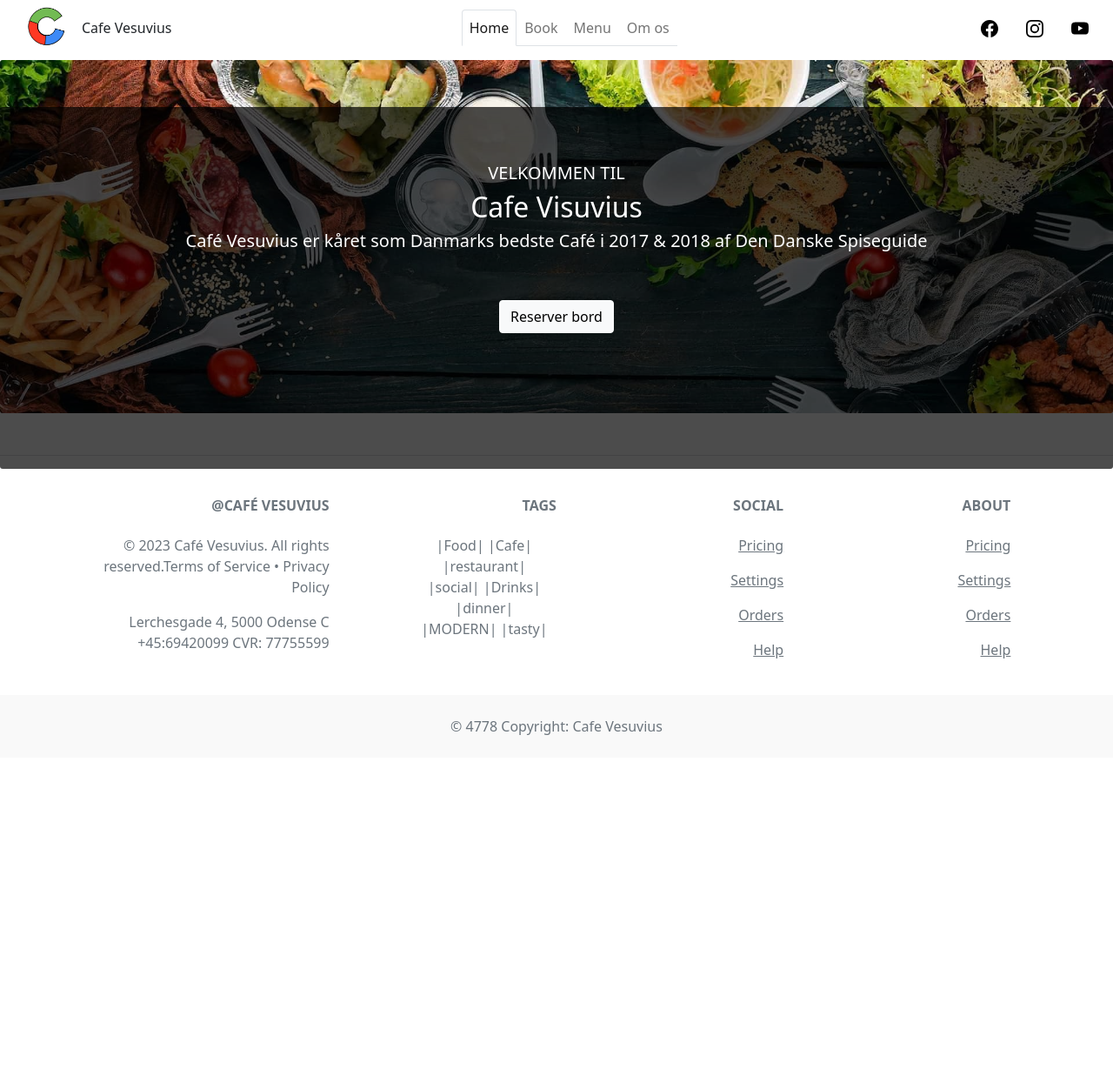
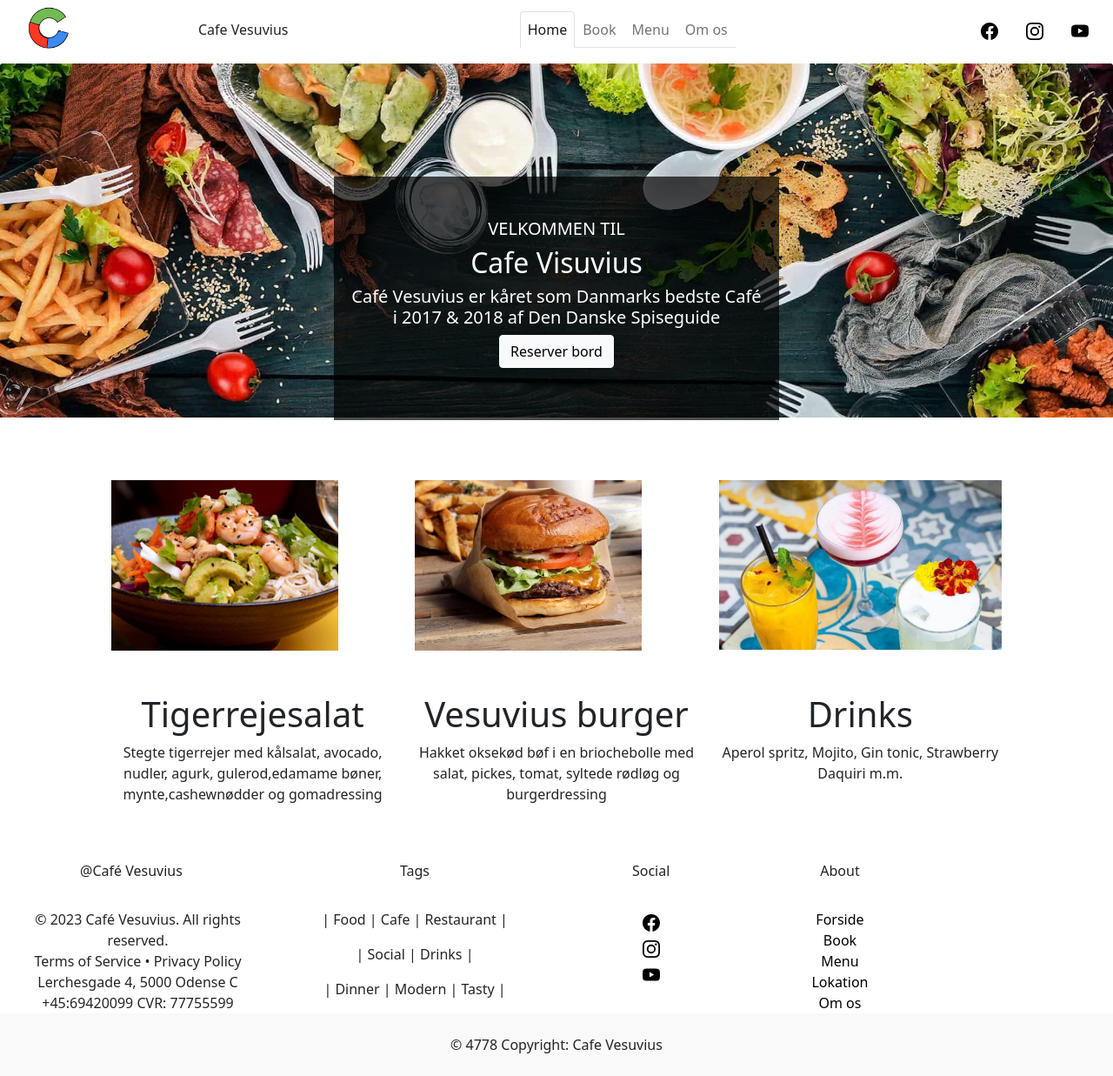
Before and after one commit to Fyz1408/CafeVesuvius, a plain HTML site: page CafeVesuvius/wwwroot/index.html in a window 1280 px wide. Shown: the part 5-1242 px from the top of the page at 87% size. Before the commit the page ends 876 px from the top, so only its background shows below. Drawn offline with Linux system fonts and the light colour scheme.

Commit message:
index page done(95%)

```diff
--- a/CafeVesuvius/obj/CafeVesuvius.csproj.nuget.dgspec.json
+++ b/CafeVesuvius/obj/CafeVesuvius.csproj.nuget.dgspec.json
@@ -11,7 +11,7 @@
         "projectName": "CafeVesuvius",
         "projectPath": "C:\\Users\\HFGF\\source\\repos\\Fyz1408\\CafeVesuvius\\CafeVesuvius\\CafeVesuvius.csproj",
         "packagesPath": "C:\\Users\\HFGF\\.nuget\\packages\\",
-        "outputPath": "C:\\Users\\HFGF\\Source\\Repos\\Fyz1408\\CafeVesuvius\\CafeVesuvius\\obj\\",
+        "outputPath": "C:\\Users\\HFGF\\source\\repos\\Fyz1408\\CafeVesuvius\\CafeVesuvius\\obj\\",
         "projectStyle": "PackageReference",
         "configFilePaths": [
           "C:\\Users\\HFGF\\AppData\\Roaming\\NuGet\\NuGet.Config",
--- a/CafeVesuvius/wwwroot/css/Fodder.css
+++ b/CafeVesuvius/wwwroot/css/Fodder.css
@@ -13,3 +13,38 @@ main {
     bottom: 40px;
     left: 0;
 }
+.ZeroTextDecoration {
+    text-decoration: none;
+    color: black;
+}
+.image {
+    position: relative;
+    width: 100%;
+}
+
+.container1 {
+    position: relative;
+
+}
+
+/* Bottom right text */
+.text-block1 {
+    position: absolute;
+    bottom: 5%;
+    right: 30%;
+    left: 30%;
+    top: 30%;
+    background-color: rgba(0, 0, 0, 0.7);
+    color: white;
+    padding-left: 20px;
+    padding-right: 20px;
+}
+.footer {
+    /*position: -webkit-sticky;
+    position: sticky;
+    bottom: 0;*/
+
+    /*padding: 50px;*/
+    /*font-size: 20px;*/
+
+}
--- a/CafeVesuvius/wwwroot/index.html
+++ b/CafeVesuvius/wwwroot/index.html
@@ -7,7 +7,8 @@
     <link href="css/bootstrap.min.css" rel="stylesheet" />
     <link href="css/bootstrap.rtl.css" rel="stylesheet" />
     <link href="css/bootstrap.rtl.min.css" rel="stylesheet" />
-
+    <script src="js/bootstrap.min.js"></script>
+    <link href="css/Fodder.css" rel="stylesheet" />
     <!--<a href="css/bootstrap.css.map">css/bootstrap.css.map</a>
     <a href="css/bootstrap.min.css.map">css/bootstrap.min.css.map</a>
     <a href="css/bootstrap.rtl.css.map">css/bootstrap.rtl.css.map</a>
@@ -19,7 +20,7 @@
     <nav class="navbar navbar-expand-sm bg-transparent navbar-light">
         <div class="container-fluid ">
             <a class="navbar-brand" href="index.html">
-                <img src="IMG/Cafe Visuvius Hjemmeside icon 1.PNG" style="width:50px;" class="rounded-pill" />
+                <img src="IMG/Icon/Cafe Visuvius Hjemmeside icon 1.PNG" style="width:30%;" class="rounded-pill" />
 
             </a>
             <p class="pt-3" href="index.html">Cafe Vesuvius</p>
@@ -38,123 +39,130 @@
                 </li>
             </ul>
             <a class="navbar-brand" href="https://da-dk.facebook.com/">
-                <img src="IMG/facebook.svg" style="width:20px;" />
+                <img src="IMG/Icon/facebook.svg" style="width:20px;" />
             </a>
             <a class="navbar-brand" href="https://www.instagram.com/">
-                <img src="IMG/instagram.svg" style="width:20px;" />
+                <img src="IMG/Icon/instagram.svg" style="width:20px;" />
             </a>
             <a class="navbar-brand" href="https://www.youtube.com/?hl=da&gl=DK">
-                <img src="IMG/youtube.svg" style="width:20px;" />
+                <img src="IMG/Icon/youtube.svg" style="width:20px;" />
             </a>
 
         </div>
     </nav>
-    <div class="row">
-        <div class="col-12">
-            <img class="img-fluid card-img" src="IMG/restaurant food Img 2-1.jpg" alt="Error Missing Img" />
-            <div class="card-img-overlay text-center " style="margin:10% 0% 20% 0%; color: white; background-color: rgba(0, 0, 0, 0.7)">
-                <!--<p class="card-text text-center">I'm text that has a background image!</p>-->
 
-                <div class="centered mt-5 "> <h5>VELKOMMEN TIL</h5>    </div>
+    <div class="container1">
+        <img class="img-fluid card-img pb-4" src="IMG/restaurant food Img 2-1.jpg" alt="Error Missing Img" />
+        <div class="text-block1 text-center">
+            <div class="centered mt-5 "> <h5>VELKOMMEN TIL</h5></div>
             <div class="centered"><h2>Cafe Visuvius</h2> </div>
             <div class="centered"><h5>Café Vesuvius er kåret som Danmarks bedste Café i 2017 & 2018 af Den Danske Spiseguide</h5> </div>
-                <button type="button" class="btn btn-light mt-5">Reserver bord</button>
+            <button type="button" class="btn btn-light ">Reserver bord</button>
+        </div>
+    </div>
+
+    <div class="container-fluid mt-5 mb-4 " style="padding: 0% 10% 0% 10% ">
+        <div class="row">
+            <div class="col-4">
+                <img class="img-fluid" style="max-height:80%;" src="IMG/Restaurant Items/Tigerrejesalat.jpg" />
+            </div>
+            <div class="col-4">
+                <img class="img-fluid" style="max-height:80%;" src="IMG/Restaurant Items/Hjemmelavet-Burger-Shack-Burger-1.webp" />
+            </div>
+            <div class="col-4">
+                <img class="img-fluid" style="max-height:80%;" src="IMG/Restaurant Items/llama-drinks-1000x600.jpg" />
+            </div>
+        </div>
+        <div class="row text-center">
+            <div class="col-4">
+
+                <h1>Tigerrejesalat</h1>
+            </div>
+            <div class="col-4">
+                <h1>Vesuvius burger</h1>
+            </div>
+            <div class="col-4">
+                <h1>Drinks</h1>
+            </div>
+        </div>
+        <div class="row text-center">
+            <div class="col-4">
+                <p>Stegte tigerrejer med kålsalat, avocado, nudler, agurk, gulerod,edamame bøner, mynte,cashewnødder og gomadressing</p>
+            </div>
+            <div class="col-4">
+                <p>Hakket oksekød bøf i en briochebolle med salat, pickes, tomat, syltede rødløg og burgerdressing</p>
+            </div>
+            <div class="col-4">
+                <p>Aperol spritz, Mojito, Gin tonic, Strawberry Daquiri m.m.</p>
+            </div>
         </div>
 
     </div>
-    </div>
 
 
+    <footer class="bg-white sticky footer">
+        <!--style="background-color: rgb(0, 0, 0);-->
 
-
-    <footer class="text-center text-lg-start bg-white text-muted">
-
-        <section class="d-flex justify-content-center justify-content-lg-between p-4 border-bottom">
-
-
-        </section>
-        <!-- Section: Social media -->
-        <!-- Section: Links  -->
-        <section class="">
-            <div class="container text-center text-md-start mt-5">
-                <!-- Grid row -->
+        <div class="row mt-5 text-center">
+            <div class="col-3">
+                <p>@Café Vesuvius</p>
+            </div>
+            <div class="col-3">
+                <p>Tags</p>
+            </div>
+            <div class="col-2">
+                <p>Social</p>
+            </div>
+            <div class="col-2">
+                <p>About</p>
+            </div>
+        </div>
         <div class="row mt-3">
-                    <!-- Grid column -->
-                    <div class="col-md-3 col-lg-4 col-xl-3 mx-auto mb-4">
-                        <!-- Content -->
-                        <h6 class="text-uppercase fw-bold mb-4">
-                            <i class="fas fa-gem me-3 text-secondary"></i>@Café Vesuvius
-                        </h6>
-                        <p>
-                            © 2023 Café Vesuvius.  All rights reserved.Terms of Service   •   Privacy Policy
+            <div class="col-3 text-center">
+                <p style="margin:0% 0% 0% 5%;">
+                    © 2023 Café Vesuvius.  All rights reserved.
                 </p>
-                        <p>
+                <p style="margin:0% 0% 0% 5%;">
+                    Terms of Service   •   Privacy Policy
                     Lerchesgade 4, 5000 Odense C +45:69420099 CVR: 77755599
                 </p>
             </div>
-                    <!-- Grid column -->
-                    <!-- Grid column -->
-                    <div class="col-md-2 col-lg-2 col-xl-2 mx-auto mb-4">
-                        <!-- Links -->
-
-                        <h6 class="text-uppercase fw-bold mb-4">
-                            Tags
-                        </h6>
-
-
-                        <p class="text-center m-2">|Food|   |Cafe|  |restaurant|    |social|     |Drinks|    |dinner|    |MODERN|    |tasty|</p>
-
-
-                    </div>
-                    <!-- Grid column -->
-                    <!-- Grid column -->
-                    <div class="col-md-3 col-lg-2 col-xl-2 mx-auto mb-4">
-                        <!-- Links -->
-                        <h6 class="text-uppercase fw-bold mb-4">
-                            Social
-                        </h6>
-                        <p>
-                            <a href="#!" class="text-reset">Pricing</a>
+            <div class="col-3 text-center">
+                <p class="">
+                    | Food  | Cafe | Restaurant |
                 </p>
-                        <p>
-                            <a href="#!" class="text-reset">Settings</a>
+                <p class="">
+                    | Social | Drinks |
                 </p>
-                        <p>
-                            <a href="#!" class="text-reset">Orders</a>
-                        </p>
-                        <p>
-                            <a href="#!" class="text-reset">Help</a>
+                <p class="">
+                    | Dinner | Modern | Tasty |
                 </p>
             </div>
+            <div class="col-2 text-center">
+                <a class="navbar-brand" href="https://da-dk.facebook.com/">
+                    <img src="IMG/Icon/facebook.svg" style="width:20px;" /><br>
 
-                    <div class="col-md-3 col-lg-2 col-xl-2 mx-auto mb-4">
-                        <!-- Links -->
-                        <h6 class="text-uppercase fw-bold mb-4">
-                            About
-                        </h6>
-                        <p>
-                            <a href="#!" class="text-reset">Pricing</a>
-                        </p>
-                        <p>
-                            <a href="#!" class="text-reset">Settings</a>
-                        </p>
-                        <p>
-                            <a href="#!" class="text-reset">Orders</a>
-                        </p>
-                        <p>
-                            <a href="#!" class="text-reset">Help</a>
-                        </p>
+                </a>
+                <a class="navbar-brand" href="https://www.instagram.com/">
+                    <img src="IMG/Icon/instagram.svg" style="width:20px;" /><br>
+                </a>
+                <a class="navbar-brand" href="https://www.youtube.com/?hl=da&gl=DK">
+                    <img src="IMG/Icon/youtube.svg" style="width:20px;" /><br>
+                </a>
+            </div>
+            <div class="col-2 text-center ">
+
+                <a class="ZeroTextDecoration" href="index.html">Forside</a><br>
+                <a class="ZeroTextDecoration" href="#">Book</a><br>
+                <a class="ZeroTextDecoration" href="#">Menu</a><br>
+                <a class="ZeroTextDecoration" href="#">Lokation</a><br>
+                <a class="ZeroTextDecoration" href="#">Om os</a>
             </div>
         </div>
-                <!-- Grid row -->
-            </div>
-        </section>
-        <!-- Section: Links  -->
-        <!-- Copyright -->
         <div class="text-center p-4" style="background-color: rgba(0, 0, 0, 0.025);">
             © 4778 Copyright: Cafe Vesuvius
         </div>
-        <!-- Copyright -->
     </footer>
+
 </body>
 </html>
```
Also changed, not shown: CafeVesuvius/bin/Debug/net7.0/CafeVesuvius.staticwebassets.runtime.json (+1 -1 lines), CafeVesuvius/obj/Debug/net7.0/staticwebassets.build.json (+121 -19 lines), CafeVesuvius/obj/Debug/net7.0/staticwebassets.development.json (+1 -1 lines), CafeVesuvius/obj/Debug/net7.0/staticwebassets.pack.json (+36 -12 lines), CafeVesuvius/wwwroot/IMG/Icon/Cafe Visuvius Hjemmeside icon 1.PNG (renamed from CafeVesuvius/wwwroot/IMG/Cafe Visuvius Hjemmeside icon 1.PNG), CafeVesuvius/wwwroot/IMG/Icon/Cafe Visuvius Hjemmeside icon.PNG (renamed from CafeVesuvius/wwwroot/IMG/Cafe Visuvius Hjemmeside icon.PNG), CafeVesuvius/wwwroot/IMG/Icon/facebook.svg (renamed from CafeVesuvius/wwwroot/IMG/facebook.svg), CafeVesuvius/wwwroot/IMG/Icon/instagram.svg (renamed from CafeVesuvius/wwwroot/IMG/instagram.svg), CafeVesuvius/wwwroot/IMG/Icon/messenger.svg (renamed from CafeVesuvius/wwwroot/IMG/messenger.svg), CafeVesuvius/wwwroot/IMG/Icon/youtube.svg (renamed from CafeVesuvius/wwwroot/IMG/youtube.svg), CafeVesuvius/wwwroot/IMG/Restaurant Items/Hjemmelavet-Burger-Shack-Burger-1.webp (added), CafeVesuvius/wwwroot/IMG/Restaurant Items/Tigerrejesalat.jpg (added), CafeVesuvius/wwwroot/IMG/Restaurant Items/llama-drinks-1000x600.jpg (added), CafeVesuvius/wwwroot/IMG/Restaurant Items/nachos supreme.jpg (added), 2 other files. Lines whose indentation alone changed are shown as unchanged.
